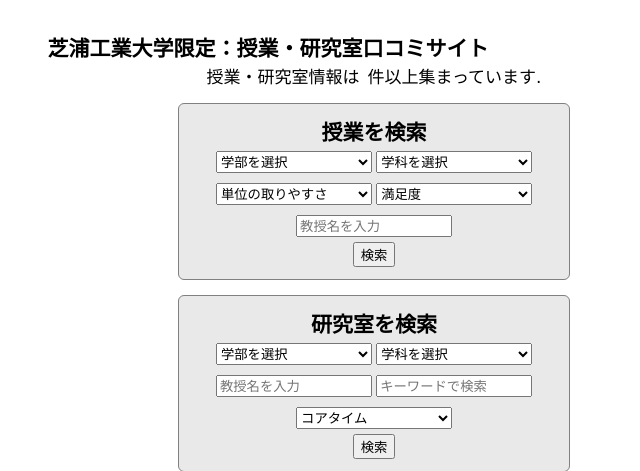
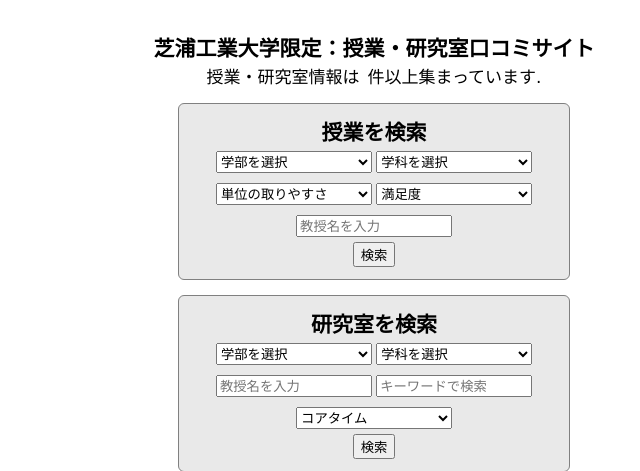
Before and after one commit to origin-world32/urasyllabus, a Node server app: template views/index.ejs in a window 1280 px wide. Shown: the part 80-551 px from the top of the page, without its empty margins (266-906 px from the left). Run offline with Node 20, Linux system fonts and the light colour scheme; the template is opened without the code that fills it, so the values that code supplies are empty.

Commit message:
Update index.ejs

```diff
--- a/views/index.ejs
+++ b/views/index.ejs
@@ -34,7 +34,7 @@
     <div class="wrapper">
 
       <div class="all-section">
-        <h2>芝浦工業大学限定：授業・研究室口コミサイト</h2>
+        <h2 class="section-title">芝浦工業大学限定：授業・研究室口コミサイト</h2>
         <p class="form-number"> 授業・研究室情報は<span><%= totalReviews %> </span> 件以上集まっています.</p>
 
 
```
